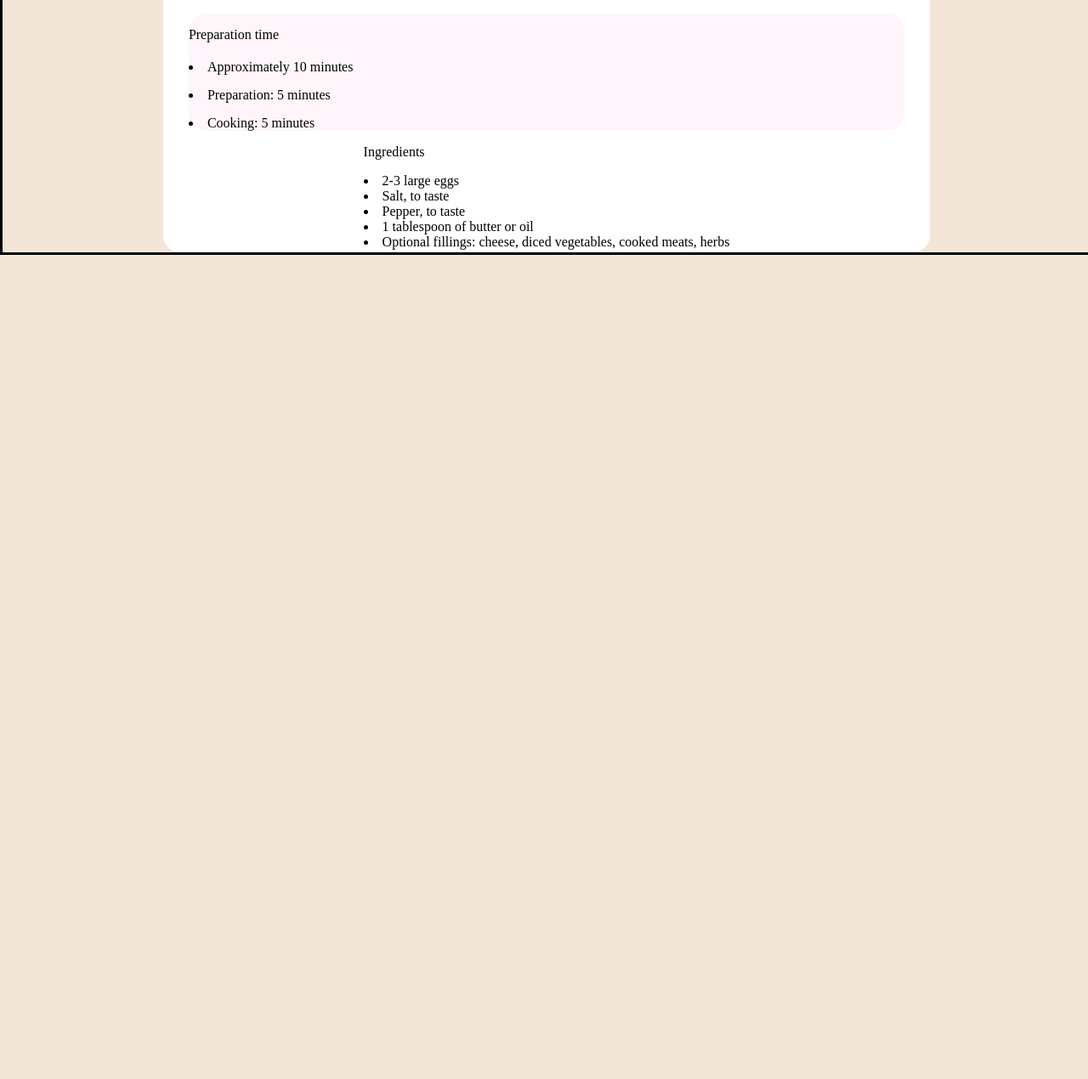
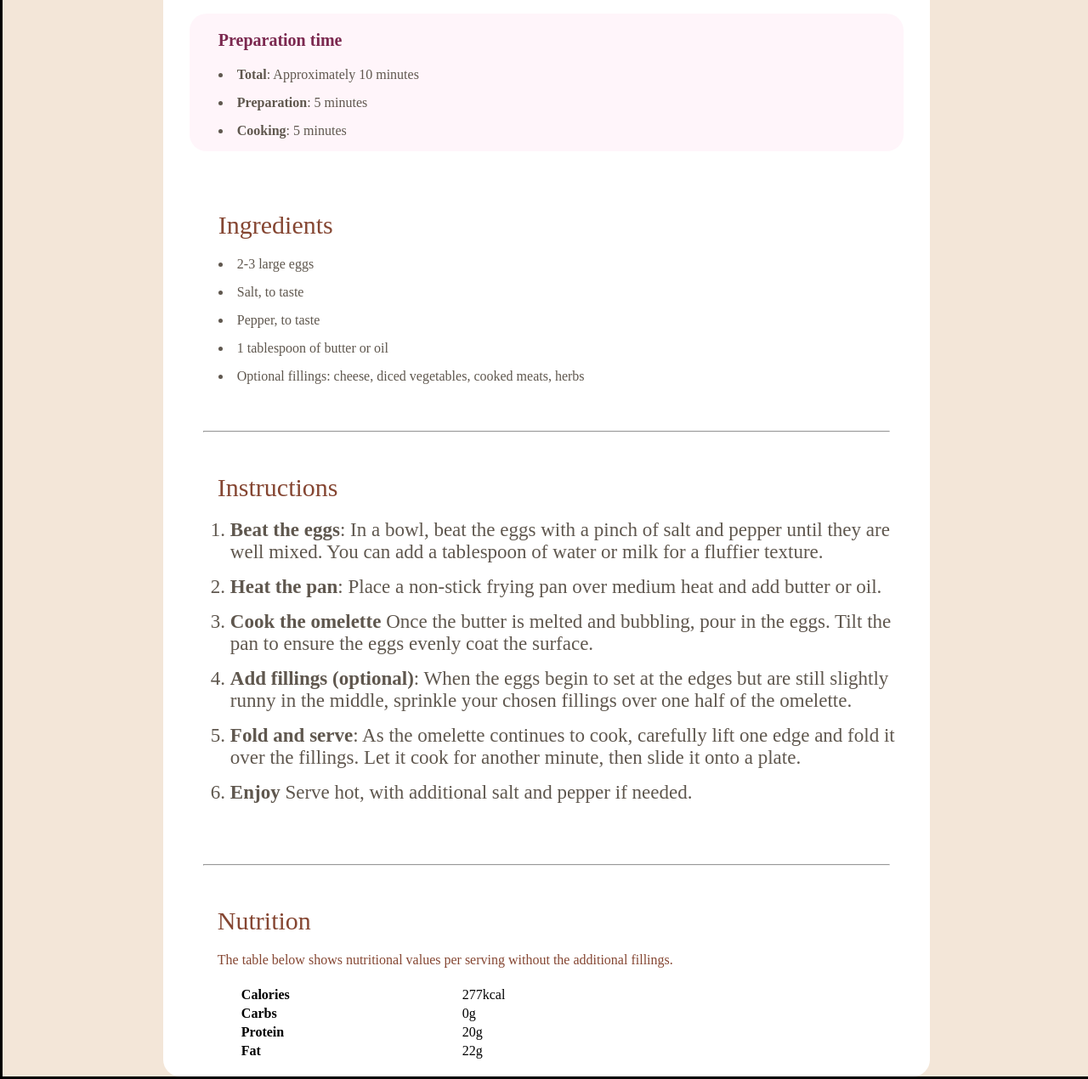
Before and after one commit to notfaraway/recipe-page-main, a plain HTML site: page index.html in a window 1280 px wide. Shown: the part 667-1937 px from the top of the page at 85% size. Before the commit the page ends 967 px from the top, so only its background shows below. Drawn offline with Linux system fonts and the light colour scheme.

Commit message:
Update index.html

```diff
--- a/index.html
+++ b/index.html
@@ -21,6 +21,8 @@
         --titlecolor: hsl(24, 5%, 18%);
         --textcolor: hsl(30, 10%, 34%);
         --listcolor: hsl(330, 100%, 98%);
+        --timecolor: hsl(332, 51%, 32%);
+        --ingredientcolor: hsl(14, 45%, 36%);
       }
       body {
         height: 100%;
@@ -86,15 +88,83 @@
       .div-4 {
         margin-top: 40px;
         background-color: var(--listcolor);
-        width: 94%;
+        width: 90%;
         text-align: left;
         border-radius: 20px;
+        padding-left: 34px;
+        padding-bottom: 15px;
       }
       .div-4 p {
         margin-bottom: 20px;
+        color: var(--timecolor);
+        font-size: 20px;
       }
       .div-4 li {
         margin-top: 15px;
+        color: var(--textcolor);
+      }
+
+      .div-5 {
+        margin-top: 40px;
+        width: 90%;
+        text-align: left;
+        border-radius: 20px;
+        padding-left: 34px;
+        padding-bottom: 15px;
+      }
+      .div-5 p {
+        margin-bottom: 20px;
+        color: var(--ingredientcolor);
+        font-size: 30px;
+      }
+      .div-5 li {
+        margin-top: 15px;
+        color: var(--textcolor);
+      }
+      .line {
+        color: var(--textcolor);
+        width: 90%;
+        margin-top: 40px;
+      }
+      .div-6 {
+        margin-top: 10px;
+        width: 92%;
+        text-align: left;
+        border-radius: 20px;
+        padding-bottom: 15px;
+      }
+      .div-6 p {
+        margin-bottom: 20px;
+        margin-left: 25px;
+        color: var(--ingredientcolor);
+        font-size: 30px;
+      }
+      .div-6 li {
+        margin-top: 15px;
+        color: var(--textcolor);
+        font-size: 23px;
+      }
+      .div-7 {
+        margin-top: 10px;
+        width: 92%;
+        text-align: left;
+        border-radius: 20px;
+        padding-bottom: 15px;
+      }
+      .nutrition {
+        margin-bottom: 20px;
+        margin-left: 25px;
+        color: var(--ingredientcolor);
+        font-size: 30px;
+      }
+      .div-7 p {
+        margin-bottom: 20px;
+        margin-left: 25px;
+        color: var(--ingredientcolor);
+      }
+      .div-7 table {
+        margin-left: 50px;
+        width: 60%;
       }
     </style>
   </head>
@@ -113,10 +183,10 @@
         </p>
       </div>
       <div class="div-4">
-        <p>Preparation time</p>
-        <li>Approximately 10 minutes</li>
-        <li>Preparation: 5 minutes</li>
-        <li>Cooking: 5 minutes</li>
+        <p><strong>Preparation time</strong></p>
+        <li><strong>Total</strong>: Approximately 10 minutes</li>
+        <li><strong>Preparation</strong>: 5 minutes</li>
+        <li><strong>Cooking</strong>: 5 minutes</li>
       </div>
       <div class="div-5">
         <p>Ingredients</p>
@@ -127,6 +197,67 @@
         <li>
           Optional fillings: cheese, diced vegetables, cooked meats, herbs
         </li>
+      </div>
+      <hr class="line" />
+      <div class="div-6">
+        <p>Instructions</p>
+        <ol type="1">
+          <li>
+            <strong>Beat the eggs</strong>: In a bowl, beat the eggs with a
+            pinch of salt and pepper until they are well mixed. You can add a
+            tablespoon of water or milk for a fluffier texture.
+          </li>
+          <li>
+            <strong>Heat the pan</strong>: Place a non-stick frying pan over
+            medium heat and add butter or oil.
+          </li>
+          <li>
+            <strong> Cook the omelette</strong> Once the butter is melted and
+            bubbling, pour in the eggs. Tilt the pan to ensure the eggs evenly
+            coat the surface.
+          </li>
+          <li>
+            <strong>Add fillings (optional)</strong>: When the eggs begin to set
+            at the edges but are still slightly runny in the middle, sprinkle
+            your chosen fillings over one half of the omelette.
+          </li>
+          <li>
+            <strong> Fold and serve</strong>: As the omelette continues to cook,
+            carefully lift one edge and fold it over the fillings. Let it cook
+            for another minute, then slide it onto a plate.
+          </li>
+          <li>
+            <strong>Enjoy</strong> Serve hot, with additional salt and pepper if
+            needed.
+          </li>
+        </ol>
+      </div>
+      <hr class="line" />
+      <div class="div-7">
+        <p class="nutrition">Nutrition</p>
+        <p>
+          The table below shows nutritional values per serving without the
+          additional fillings.
+        </p>
+        <table>
+          <tr>
+            <th>Calories</th>
+            <td>277kcal</td>
+          </tr>
+
+          <tr>
+            <th>Carbs</th>
+            <td>0g</td>
+          </tr>
+          <tr>
+            <th>Protein</th>
+            <td>20g</td>
+          </tr>
+          <tr>
+            <th>Fat</th>
+            <td>22g</td>
+          </tr>
+        </table>
       </div>
     </div>
 
```
